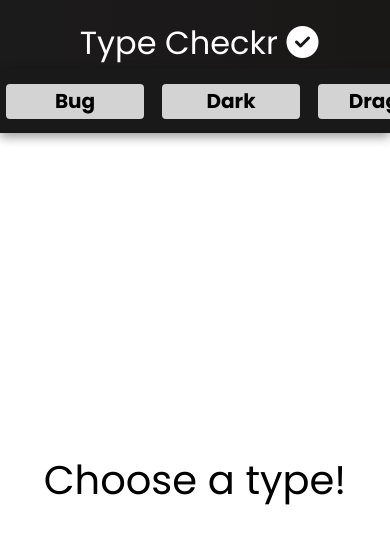
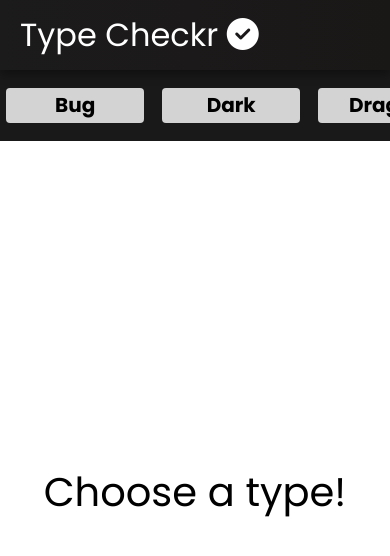
Before and after one commit to HectorDNuno/type-checker, a React (Create React App) app: page / in a window 390 px wide. Shown: the top 556 px of the page. Built offline with nearby package versions, Linux system fonts and the light colour scheme; no server answers.

Commit message:
Updates all css to fix mobile view
- overhauls all css for every component so that the mobile version of
  the website won't have that odd scroll behavior towards the ends of
  the page

```diff
--- a/src/App.css
+++ b/src/App.css
@@ -1,21 +1,110 @@
 @import url('https://fonts.googleapis.com/css2?family=Poppins:wght@100;200;300;400;500;600;700;800;900&display=swap');
 
-body {
-  font-family: 'Poppins', sans-serif;
+/* Box sizing rules */
+*,
+*::before,
+*::after {
+  box-sizing: border-box;
 }
 
-* {
-  margin: 0;
-  padding: 0;
-  box-sizing: border-box;
+/* Prevent font size inflation */
+html {
+  -moz-text-size-adjust: none;
+  -webkit-text-size-adjust: none;
+  text-size-adjust: none;
+  overflow: hidden;
+  height: 100%;
+}
+
+/* Remove default margin in favour of better control in authored CSS */
+body,
+h1,
+h2,
+h3,
+h4,
+p,
+figure,
+blockquote,
+dl,
+dd {
+  margin-block-end: 0;
+}
+
+/* Remove list styles on ul, ol elements with a list role, which suggests default styling will be removed */
+ul[role='list'],
+ol[role='list'] {
+  list-style: none;
+}
+
+/* Set core body defaults */
+body {
+  min-height: 100vh;
+  line-height: 1.5;
+  font-family: 'Poppins', sans-serif;
+  overflow: auto;
+  height: 100%;
+}
+
+/* Set shorter line heights on headings and interactive elements */
+h1,
+h2,
+h3,
+h4,
+button,
+input,
+label {
+  line-height: 1.1;
+}
+
+/* Balance text wrapping on headings */
+h1,
+h2,
+h3,
+h4 {
+  text-wrap: balance;
+}
+
+/* A elements that don't have a class get default styles */
+a:not([class]) {
+  text-decoration-skip-ink: auto;
+  color: currentColor;
+}
+
+/* Make images easier to work with */
+img,
+picture {
+  max-width: 100%;
+  display: block;
+}
+
+/* Inherit fonts for inputs and buttons */
+input,
+button,
+textarea,
+select {
+  font: inherit;
+}
+
+/* Make sure textareas without a rows attribute are not tiny */
+textarea:not([rows]) {
+  min-height: 10em;
+}
+
+/* Anything that has been anchored to should have extra scroll margin */
+:target {
+  scroll-margin-block: 5ex;
 }
 
 .App {
   background: #f2f2f2;
-  display: flex;
-  flex-direction: column;
-  justify-content: center;
-  align-items: center;
-  min-height: 100vh;
-  position: relative;
+  height: 100svh;
+
+  display: grid;
+  grid-template-columns: repeat(6, 1fr);
 }
+
+@media screen and (max-width: 600px) {
+  .App {
+    grid-template-rows: repeat(2, .1fr) 1fr;
+  }
+}
--- a/src/components/list-components/damageRelations.css
+++ b/src/components/list-components/damageRelations.css
@@ -15,7 +15,7 @@
 
 @media screen and (max-width: 600px) {
   .damage-relations-container {
-    width: 100%;
+    flex-direction: column;
   }
 
   .card-title {
--- a/src/components/list-components/movesList.css
+++ b/src/components/list-components/movesList.css
@@ -12,19 +12,16 @@
   background: #f8f8f8;
 }
 
-.moves-skeleton {
-  animation: skeleton-loading 1s linear infinite alternate;
-  max-width: 90%;
-  height: 20px;
-  margin: 1rem auto;
-  border-radius: 5px;
-  opacity: .40;
+.skeleton-moves {
+  display: flex;
+  justify-content: center;
+  align-items: center;
 }
 
-.moves-skeleton:last-child {
+/* .moves-skeleton:last-child {
   max-width: 70%;
   margin-left: 15px;
-}
+} */
 
 .moves:nth-child(odd) {
   background: none;
--- a/src/components/list-components/movesWithType.css
+++ b/src/components/list-components/movesWithType.css
@@ -12,12 +12,10 @@
   width: 75%;
 }
 
-.moves-section-title {
-  width: 100%;
-  height: 50px;
+.number-title-section {
   display: flex;
-  justify-content: center;
   align-items: center;
+  margin-bottom: 1rem;
 }
 
 .number {
@@ -47,4 +45,8 @@
   .moves-list-container {
     flex-direction: column;
   }
+
+  .moves-container {
+    margin-top: 2rem;
+  }
 }
--- a/src/components/list-components/pokemonWithType.css
+++ b/src/components/list-components/pokemonWithType.css
@@ -35,9 +35,65 @@ button:active {
   margin-right: 15px;
 }
 
+.pokemon-list-container {
+  min-width: 34%;
+}
+
 .pokemon-list {
   padding: 0;
   list-style: none;
+}
+
+.skeleton-list-container {
+  display: flex;
+  align-items: center;
+  justify-content: center;
+  background: #f8f8f8;
+}
+
+
+.long-skeleton {
+  animation: skeleton-loading 1s linear infinite alternate;
+  width: 60%;
+  height: 20px;
+  border-radius: 5px;
+  opacity: .40;
+}
+
+.medium-skeleton {
+  animation: skeleton-loading 1s linear infinite alternate;
+  width: 30%;
+  height: 20px;
+  border-radius: 5px;
+  opacity: .40;
+}
+
+.short-skeleton {
+  animation: skeleton-loading 1s linear infinite alternate;
+  width: 15%;
+  height: 20px;
+  margin: 0 5% 0 5%;
+  border-radius: 5px;
+  opacity: .40;
+}
+
+.image-skeleton {
+  animation: skeleton-loading 1s linear infinite alternate;
+  width: 60px;
+  height: 60px;
+  margin: 3%;
+  border-radius: 50%;
+  opacity: .40;
+}
+
+@keyframes skeleton-loading {
+  0% {
+    background-color: hsl(200, 20%, 70%);
+  }
+
+  100% {
+    background-color: hsl(200, 20%, 95%);
+  }
 }
 
 .name-type-section {
@@ -69,6 +125,10 @@ button:active {
 }
 
 .name-type-section:nth-child(odd) {
+  background: none;
+}
+
+.skeleton-list-container:nth-child(odd) {
   background: none;
 }
 
--- a/src/components/navbar.css
+++ b/src/components/navbar.css
@@ -1,15 +1,7 @@
 .navbar {
   background: linear-gradient(90deg, rgb(28, 27, 27) 0%, rgb(26, 23, 23) 100%);
-  box-sizing: border-box;
-  position: fixed;
-  top: 0;
-  left: 0;
-  right: 0;
-
-  height: 70px;
-  width: 100%;
+  grid-area: 1 / 1 / 2 / 7;
   box-shadow: 0 4px 10px 0 rgb(0 0 0 / 39%);
-  z-index: 2;
 }
 
 .navbar-logo {
@@ -19,12 +11,4 @@
   font-size: 2rem;
 }
 
-@media screen and (max-width: 960px) {
-
-  .navbar-logo {
-    position: fixed;
-    top: 0;
-    left: 0;
-    transform: translate(25%, 40%);
-  }
-}
+@media screen and (max-width: 960px) {}
--- a/src/components/sidebar.css
+++ b/src/components/sidebar.css
@@ -1,17 +1,9 @@
 .sidebar {
   background-color: #1a1919;
-
-  position: fixed;
-  left: 0;
-  top: 70px;
-  bottom: 0;
-
-  width: 250px;
-  z-index: 1;
-  overflow-y: scroll;
-  padding-top: 10px;
-  box-sizing: border-box;
+  grid-area: 2 / 1 / 6 / 2;
+  overflow: auto;
   box-shadow: 0 0 5px 0 rgb(0 0 0 / 35%);
+  padding: .7rem;
 }
 
 .sidebar-options {
@@ -36,18 +28,11 @@
 
 @media screen and (max-width: 600px) {
   .sidebar {
-    position: fixed;
-    top: 8%;
-    left: 0;
-    right: 0;
-
-    height: 65px;
-    width: 100%;
     box-shadow: 0 4px 10px 0 rgb(0 0 0 / 39%);
-    z-index: 2;
     overflow-x: scroll;
 
     scroll-snap-type: inline proximity;
+    grid-area: 2 / 1 / 3 / 7;
   }
 
   .name-section {
--- a/src/components/types-page-components/typesPage.css
+++ b/src/components/types-page-components/typesPage.css
@@ -1,24 +1,14 @@
 .page-container {
-  position: absolute;
-  top: 70px;
-  left: 270px;
-  right: 0;
-  bottom: 0;
-
+  display: grid;
   background: #ffff;
-
-  z-index: 1;
-  padding: 0;
-  display: flex;
-  flex-direction: column;
   overflow: auto;
   -webkit-overflow-scrolling: touch;
   overflow-x: hidden;
+  grid-area: 2 / 2 / 6 / 7;
 }
 
 .types-page {
-  padding-top: 20px;
-  margin: 16px;
+  padding: 3%;
   box-shadow: 0 1px 1px 0 rgb(0 0 0 / 12%);
 }
 
@@ -29,34 +19,21 @@
 }
 
 .default-title {
-  position: absolute;
-  top: 300px;
-  left: 300px;
+  place-self: center;
   color: black;
   font-size: 5rem;
 }
 
 @media screen and (max-width: 600px) {
   .page-container {
-    left: 0;
-    height: 100%;
+    grid-area: 3 / 1 / 6 / 7;
   }
 
-  .types-page {
-    margin-top: 75px;
+  .pokemon-damage-container {
+    flex-direction: column;
   }
 
   .default-title {
     font-size: 2.5rem;
-    top: 45%;
-    left: 0;
-    width: 100%;
-    text-align: center;
-  }
-
-  .pokemon-damage-container {
-    flex-direction: column;
-    align-items: center;
-    text-align: center;
   }
 }
--- a/src/components/types-page-components/typesPageHeader.css
+++ b/src/components/types-page-components/typesPageHeader.css
@@ -1,13 +1,14 @@
 .types-page-header {
   display: flex;
   justify-content: center;
+  align-items: center;
 }
 
 .title-container {
   border-radius: 10px;
   width: 300px;
-  height: 53px;
-  margin-top: 20px;
+  padding: .30rem;
+  margin-top: 1rem;
 }
 
 .type-title {
```
